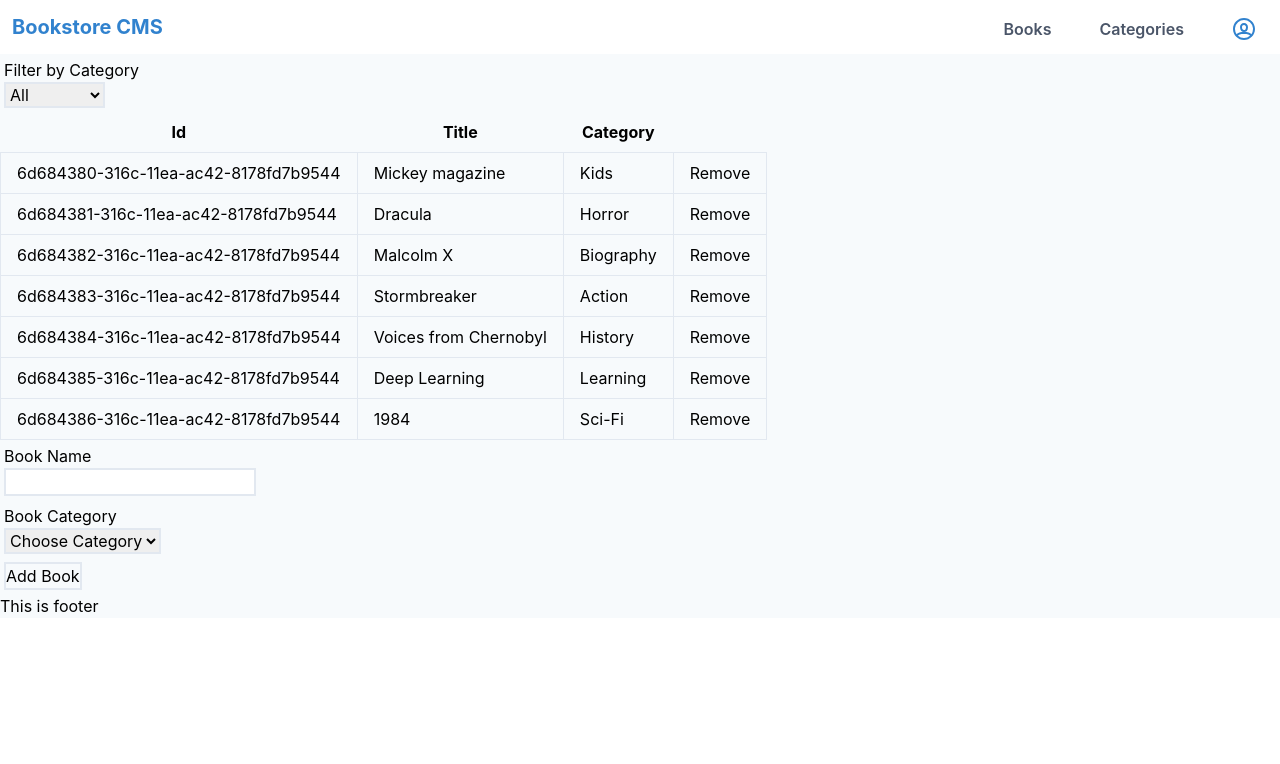
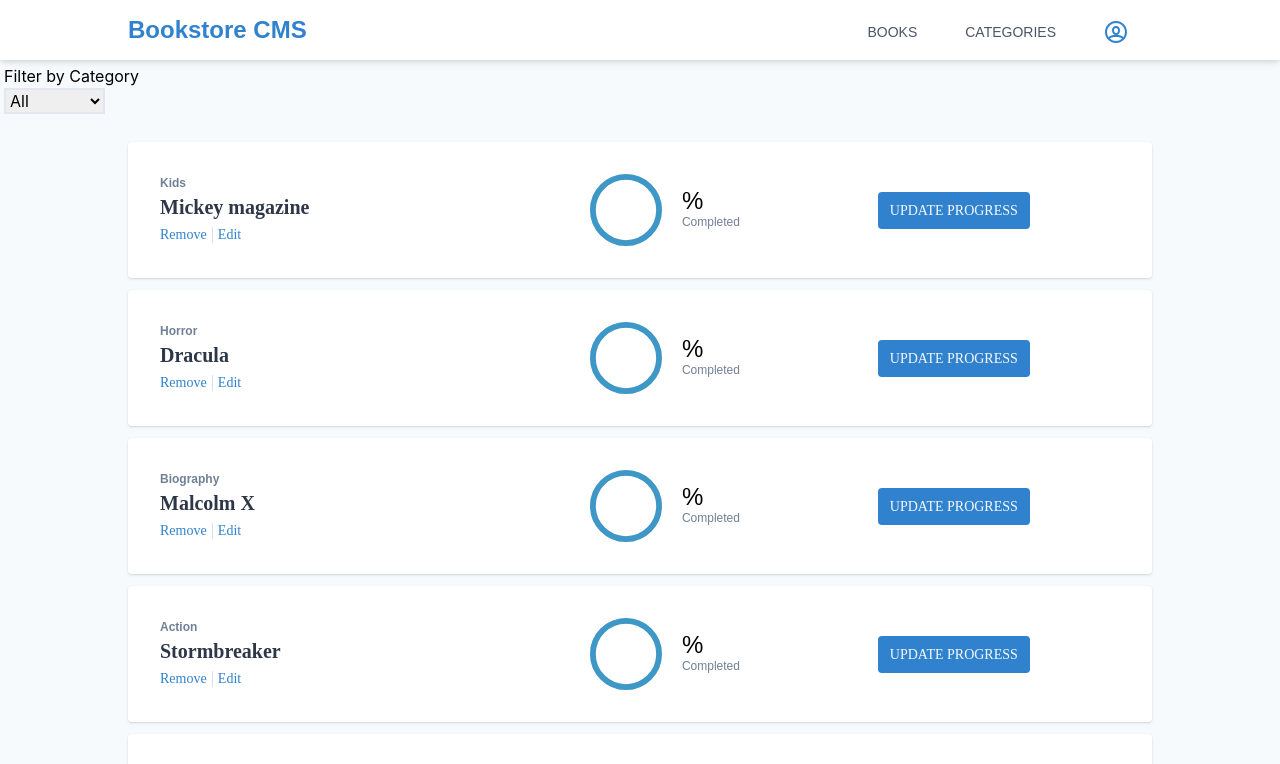
Before and after one commit to mosaaleb/redux-bookstore, a React (Create React App) app: page / in a window 1280 px wide. Shown: the top 764 px of the page. Built offline with nearby package versions, Linux system fonts and the light colour scheme.

Commit message:
Add styles to Booklist and book components

```diff
--- a/package.json
+++ b/package.json
@@ -8,6 +8,7 @@
     "@testing-library/user-event": "^7.1.2",
     "prop-types": "^15.7.2",
     "react": "^16.12.0",
+    "react-circular-progressbar": "^2.0.3",
     "react-dom": "^16.12.0",
     "react-redux": "^7.1.3",
     "react-scripts": "3.3.0",
--- a/src/components/Book.js
+++ b/src/components/Book.js
@@ -1,26 +1,76 @@
 import React from 'react';
+import 'react-circular-progressbar/dist/styles.css';
+import { CircularProgressbar, buildStyles } from 'react-circular-progressbar';
 import { connect } from 'react-redux';
 import PropTypes from 'prop-types';
 import { removeBook } from '../actions/bookActions';
 
 const Book = ({ removeBook, book }) => (
-  <tr>
-    <td className="border px-4 py-2">{book.id}</td>
-    <td className="border px-4 py-2">{book.title}</td>
-    <td className="border px-4 py-2">{book.category}</td>
-    <td className="border px-4 py-2">
-      <button type="button" onClick={() => removeBook(book.id)}>
-        Remove
-      </button>
-    </td>
-  </tr>
+  <div className="bg-white my-3 shadow p-3 rounded flex flex-col sm:flex-row sm:justify-between sm:p-8">
+    <div className="mb-5 sm:mb-0">
+      <div>
+        <h2 className="font-montserrat font-bold text-xs text-gray-600">
+          {book.category}
+        </h2>
+        <h2 className="font-bold text-xl text-gray-800">{book.title}</h2>
+        <h2 className="text-sm text-blue-600">{book.author}</h2>
+      </div>
+      <div>
+        <button
+          type="button"
+          onClick={() => removeBook(book.id)}
+          className=" text-sm text-blue-600 hover:underline"
+        >
+          Remove
+        </button>
+        <span className="text-gray-400"> | </span>
+        <button
+          type="button"
+          className=" text-sm text-blue-600 hover:underline"
+        >
+          Edit
+        </button>
+      </div>
+    </div>
+    <div className="flex items-center justify-between">
+      <div className="flex items-center">
+        <CircularProgressbar
+          value={book.progress}
+          styles={
+            (buildStyles({
+              pathColor: '#3182ce'
+            }),
+            { root: { width: '25%' } })
+          }
+          className="mr-5"
+        />
+        <div className="font-montserrat">
+          <h2 className="text-2xl leading-none">
+            {book.progress}
+            <span>%</span>
+          </h2>
+          <p className="text-xs text-gray-600">Completed</p>
+        </div>
+      </div>
+      <div className="w-3/5">
+        <button
+          type="button"
+          className="text-sm px-3 py-2 uppercase bg-blue-600 text-gray-100 rounded"
+        >
+          Update Progress
+        </button>
+      </div>
+    </div>
+  </div>
 );
 
 Book.propTypes = {
   book: PropTypes.shape({
     id: PropTypes.string.isRequired,
     title: PropTypes.string.isRequired,
-    category: PropTypes.string.isRequired
+    author: PropTypes.string.isRequired,
+    category: PropTypes.string.isRequired,
+    progress: PropTypes.string.isRequired
   }).isRequired,
   removeBook: PropTypes.func.isRequired
 };
--- a/src/components/layouts/Content.js
+++ b/src/components/layouts/Content.js
@@ -1,12 +1,14 @@
 import React from 'react';
 import BookList from '../../containers/BookList';
 import AddBookForm from '../../containers/AddBookForm';
+import CategoryFilter from '../CategoryFilter';
 
 const Content = () => (
-  <div>
+  <main>
+    <CategoryFilter />
     <BookList />
     <AddBookForm />
-  </div>
+  </main>
 );
 
 export default Content;
--- a/src/components/layouts/Header.js
+++ b/src/components/layouts/Header.js
@@ -13,10 +13,11 @@ const Header = () => {
   };
 
   return (
-    <header className="sm:flex sm:justify-between bg-white relative sm:static ">
-      <div className="flex justify-between items-center p-3">
+    <div className="bg-white shadow-md font-montserrat">
+      <header className="sm:flex sm:justify-between bg-white relative sm:static sm:w-4/5 sm:mx-auto">
+        <div className="flex justify-between items-center p-3 sm:px-0">
           <div>
-          <a className="font-bold text-blue-600 text-xl" href="/">
+            <a className="font-bold text-blue-600 text-2xl" href="/">
               Bookstore CMS
             </a>
           </div>
@@ -37,19 +38,19 @@ const Header = () => {
         >
           <a
             href="/"
-          className="block mt-1 font-semibold p-1 px-1 rounded text-gray-700 hover:bg-gray-200 sm:px-1 sm:mx-5"
+            className="block mt-1 uppercase p-1 px-1 rounded text-gray-700 hover:bg-gray-200 sm:px-1 sm:mx-5 text-sm"
           >
             Books
           </a>
           <a
             href="/"
-          className="block mt-1 font-semibold p-1 px-1 rounded text-gray-700 hover:bg-gray-200 sm:px-1 sm:mx-5"
+            className="block mt-1 uppercase p-1 px-1 rounded text-gray-700 hover:bg-gray-200 sm:px-1 sm:mx-5 text-sm"
           >
             Categories
           </a>
           <a
             href="/"
-          className="block mt-1 font-semibold p-1 px-1 rounded text-blue-600 hover:bg-gray-200 sm:px-1 sm:mx-5 mb-3 sm:mb-0"
+            className="block mt-1 uppercase p-1 px-1 rounded text-blue-600 hover:bg-gray-200 sm:px-1 sm:mx-5 mb-3 sm:mb-0"
           >
             <svg className="block h-6 w-6 fill-current">
               <path d="M12 23C5.925 23 1 18.075 1 12S5.925 1 12 1s11 4.925 11 11-4.925 11-11 11zm7.4-5.875a9 9 0 10-14.799 0C5.726 15.638 8.37 15 12 15c3.63 0 6.274.638 7.4 2.125zm-1.435 1.615C17.672 17.687 15.569 17 12 17c-3.57 0-5.672.687-5.965 1.74A8.966 8.966 0 0012 21a8.966 8.966 0 005.965-2.26zM12 15c-2.24 0-4-1.573-4-5 0-2.244 1.58-4 4-4 2.414 0 4 1.922 4 4.2 0 3.28-1.782 4.8-4 4.8zm-2-5c0 2.27.818 3 2 3 1.178 0 2-.702 2-2.8 0-1.25-.784-2.2-2-2.2-1.266 0-2 .816-2 2z" />
@@ -57,6 +58,7 @@ const Header = () => {
           </a>
         </div>
       </header>
+    </div>
   );
 };
 export default Header;
--- a/src/containers/BookList.js
+++ b/src/containers/BookList.js
@@ -2,7 +2,6 @@ import React from 'react';
 import PropTypes from 'prop-types';
 import { connect } from 'react-redux';
 import Book from '../components/Book';
-import CategoryFilter from '../components/CategoryFilter';
 
 // TODO: extract filteredBooks into its own component (visibleBooks) with its dispatch
 // filteredBooks > bookList > Book
@@ -14,18 +13,8 @@ const BookList = ({ books, filter }) => {
     : books.filter((book) => book.category === filter);
 
   return (
-    <div>
-      <CategoryFilter />
-      <table className="table-auto">
-        <thead>
-          <tr>
-            <th className="px-4 py-2">Id</th>
-            <th className="px-4 py-2">Title</th>
-            <th className="px-4 py-2">Category</th>
-          </tr>
-        </thead>
-        <tbody>{filteredBooks.map(renderBook)}</tbody>
-      </table>
+    <div className="p-3 sm:w-4/5 sm:mx-auto sm:px-0 font-roboto">
+      <div>{filteredBooks.map(renderBook)}</div>
     </div>
   );
 };
--- a/src/stylesheets/tailwind/tailwind.css
+++ b/src/stylesheets/tailwind/tailwind.css
@@ -1,3 +1,22 @@
 @tailwind base;
 @tailwind components;
 @tailwind utilities;
+
+@import url('https://fonts.googleapis.com/css?family=Montserrat:400,700&display=swap');
+@import url('https://fonts.googleapis.com/css?family=Roboto+Slab:400,700&display=swap');
+
+.wrapper {
+  width: 100px; /* Set the size of the progress bar */
+  height: 100px;
+  position: absolute; /* Enable clipping */
+  clip: rect(0px, 100px, 100px, 50px); /* Hide half of the progress bar */
+}
+/* Set the sizes of the elements that make up the progress bar */
+.circle {
+  width: 80px;
+  height: 80px;
+  border: 10px solid green;
+  border-radius: 50px;
+  position: absolute;
+  clip: rect(0px, 50px, 100px, 0px);
+}
```
Also changed, not shown: tailwind.js (+10 -5 lines), src/stylesheets/tailwind.css, 1 other file (tests, documents, lock files or other folders). Lines whose indentation alone changed are shown as unchanged.
